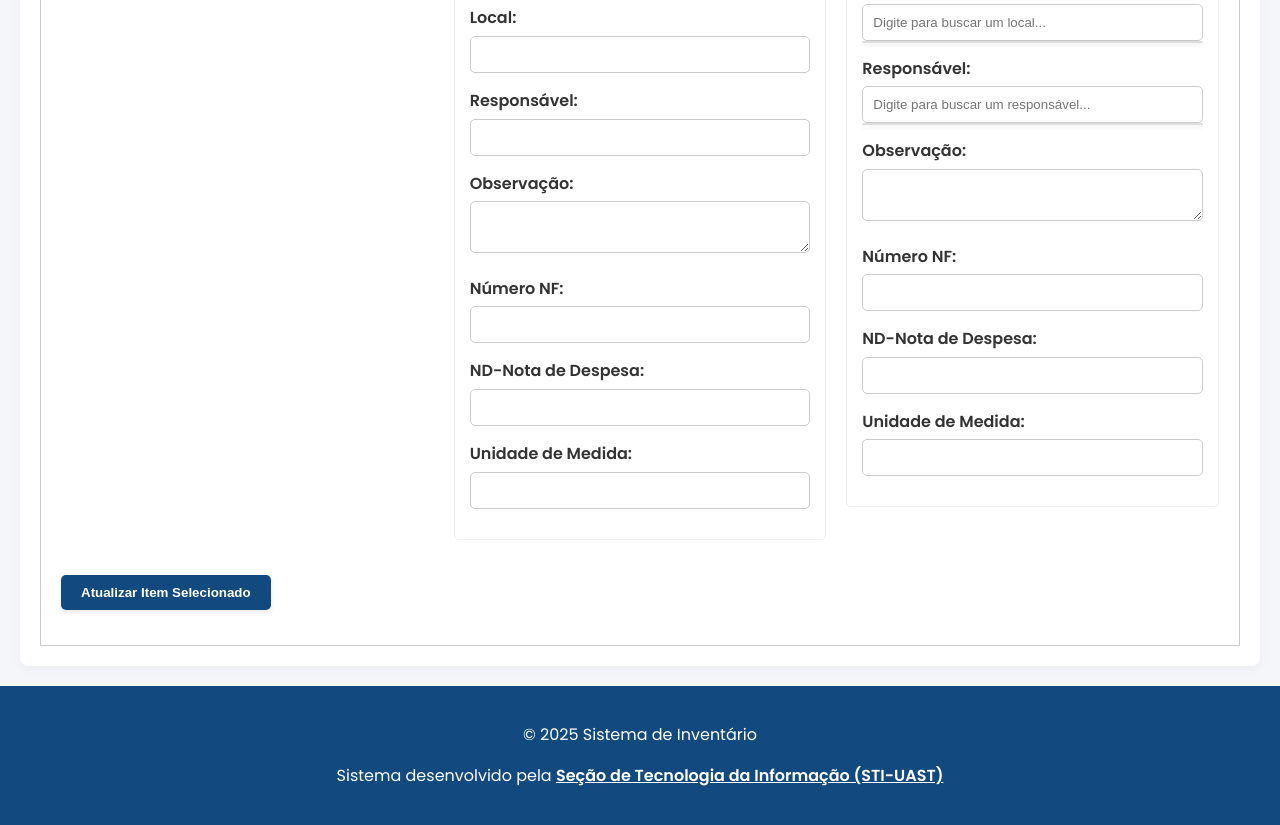
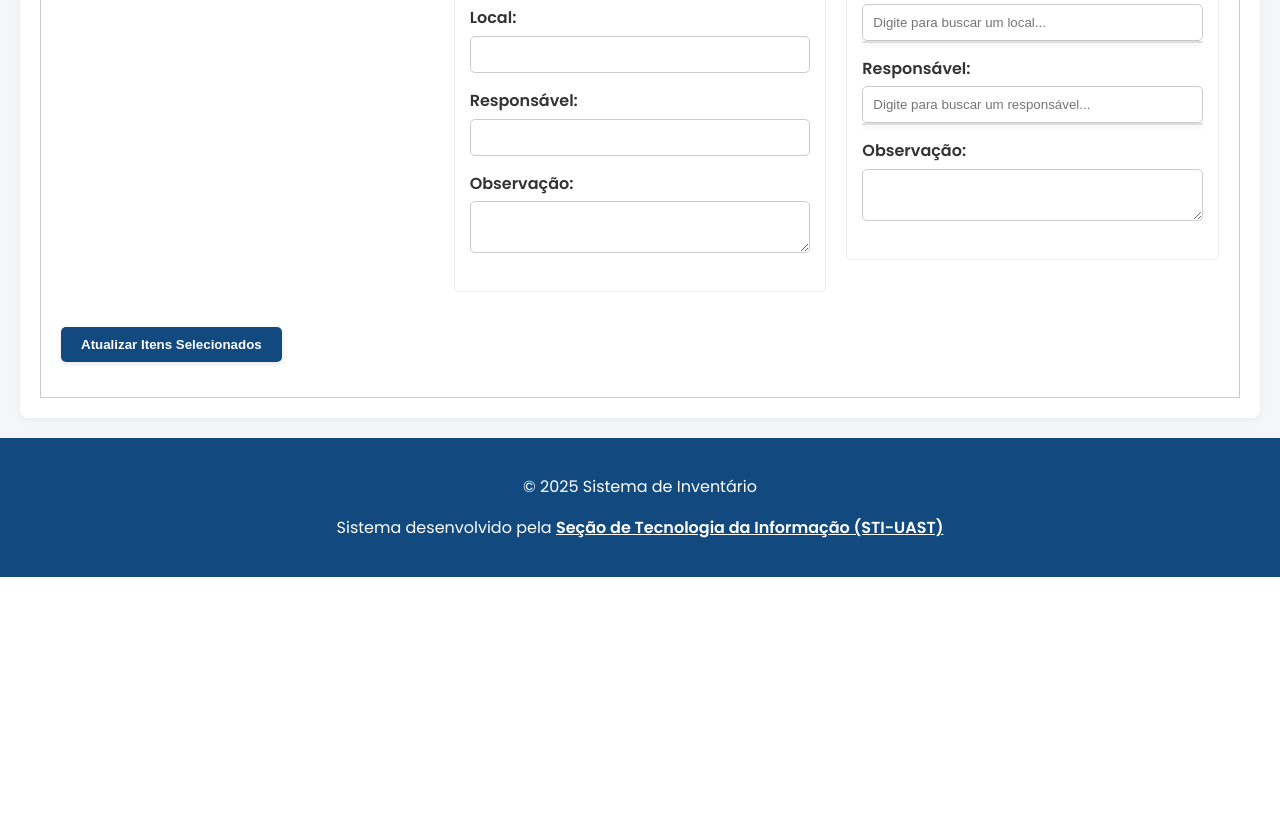
Before and after one commit to marcelobvasconcelos/inventario, a PHP site: page /patrimonio_add.php in a window 1280 px wide. Shown: the part 1468-2293 px from the top of the page. After the commit the page ends 2045 px from the top, so only its background shows below. Run offline with PHP 8.4, Linux system fonts and the light colour scheme; a user stored in the database is signed in; data comes from the database, SQL or seed files in the repository; tables that the repository leaves empty hold one stand-in row (values such as "Sample post").

Commit message:
Implementado seleção múltipla de itens para atualização e ajustes na visibilidade dos campos

```diff
--- a/patrimonio_add.php
+++ b/patrimonio_add.php
@@ -20,17 +20,12 @@ $data_emissao_empenho = isset($_POST['data_emissao_empenho']) ? $_POST['data_emi
 $fornecedor = isset($_POST['fornecedor']) ? $_POST['fornecedor'] : '';
 $cnpj_fornecedor = isset($_POST['cnpj_fornecedor']) ? $_POST['cnpj_fornecedor'] : '';
 $categoria = isset($_POST['categoria']) ? $_POST['categoria'] : '';
-$valor_nf = isset($_POST['valor_nf']) ? $_POST['valor_nf'] : '';
-$nd_nota_despesa = isset($_POST['nd_nota_despesa']) ? $_POST['nd_nota_despesa'] : '';
-$unidade_medida = isset($_POST['unidade_medida']) ? $_POST['unidade_medida'] : '';
 $valor = isset($_POST['valor']) ? $_POST['valor'] : '';
 
 // Variável para persistir o ID do empenho
 $empenho_id = isset($_POST['empenho_id']) ? $_POST['empenho_id'] : '';
 
 // Variáveis para a pesquisa avançada
-$search_empenho = isset($_POST['search_empenho']) ? $_POST['search_empenho'] : '';
-$search_valor_nf = isset($_POST['search_valor_nf']) ? $_POST['search_valor_nf'] : '';
 $advanced_search_results = [];
 
 // Determina a aba ativa
@@ -132,10 +127,7 @@ if($_SERVER["REQUEST_METHOD"] == "POST"){
                 data_emissao_empenho = IFNULL(?, data_emissao_empenho),
                 fornecedor = IFNULL(?, fornecedor),
                 cnpj_fornecedor = IFNULL(?, cnpj_fornecedor),
-                categoria = IFNULL(?, categoria),
-                valor_nf = IFNULL(?, valor_nf),
-                nd_nota_despesa = IFNULL(?, nd_nota_despesa),
-                unidade_medida = IFNULL(?, unidade_medida)
+                categoria = IFNULL(?, categoria)
             WHERE id = ?";
             $stmt_update = mysqli_prepare($link, $sql_update);
 
@@ -171,13 +163,9 @@ if($_SERVER["REQUEST_METHOD"] == "POST"){
                 $fornecedor = ($fornecedor === '' ? null : $fornecedor);
                 $cnpj_fornecedor = ($cnpj_fornecedor === '' ? null : $cnpj_fornecedor);
                 $categoria = ($categoria === '' ? null : $categoria);
-                $valor_nf_post = (isset($_POST['valor_nf']) && trim($_POST['valor_nf']) !== '' ? $_POST['valor_nf'] : null);
-                $nd_nota_despesa_post = (isset($_POST['nd_nota_despesa']) && trim($_POST['nd_nota_despesa']) !== '' ? $_POST['nd_nota_despesa'] : null);
-                $unidade_medida_post = (isset($_POST['unidade_medida']) && trim($_POST['unidade_medida']) !== '' ? $_POST['unidade_medida'] : null);
-
                 mysqli_stmt_bind_param(
                     $stmt_update,
-                    "ssssssssssssssssssssss",
+                    "sssssssssssssssssss",
                     $processo_documento,
                     $nome_item,
                     $descricao_detalhada,
@@ -196,9 +184,6 @@ if($_SERVER["REQUEST_METHOD"] == "POST"){
                     $fornecedor,
                     $cnpj_fornecedor,
                     $categoria,
-                    $valor_nf_post,
-                    $nd_nota_despesa_post,
-                    $unidade_medida_post,
                     $item_id
                 );
                 if(!mysqli_stmt_execute($stmt_update)){
@@ -246,16 +231,15 @@ if($_SERVER["REQUEST_METHOD"] == "POST"){
                 mysqli_stmt_close($stmt_empenho);
             }
 
-            $sql_insert = "INSERT INTO itens (nome, patrimonio_novo, local_id, responsavel_id, estado, observacao, descricao_detalhada, empenho_id, empenho, data_emissao_empenho, fornecedor, cnpj_fornecedor, categoria, valor_nf, nd_nota_despesa, unidade_medida, valor) VALUES (?, ?, ?, ?, ?, ?, ?, ?, ?, ?, ?, ?, ?, ?, ?, ?, ?)";
+            $sql_insert = "INSERT INTO itens (nome, patrimonio_novo, local_id, responsavel_id, estado, observacao, descricao_detalhada, empenho_id, empenho, data_emissao_empenho, fornecedor, cnpj_fornecedor, categoria) VALUES (?, ?, ?, ?, ?, ?, ?, ?, ?, ?, ?, ?, ?)";
             $stmt_insert = mysqli_prepare($link, $sql_insert);
 
             for($i = 0; $i < $quantidade; $i++){
                 $patrimonio_atual = $patrimonio_inicial + $i;
-                mysqli_stmt_bind_param($stmt_insert, "ssiiisssisssdsss",
+                mysqli_stmt_bind_param($stmt_insert, "ssiiisssisss",
                     $_POST['nome'], $patrimonio_atual, $_POST['local_id'], $_POST['responsavel_id'],
                     $_POST['estado'], $_POST['observacao'], $_POST['descricao_detalhada'], $empenho_id, $empenho_numero,
-                    $data_emissao_empenho, $fornecedor, $cnpj_fornecedor, $categoria, $_POST['valor_nf_bulk'],
-                    $_POST['nd_nota_despesa_bulk'], $_POST['unidade_medida_bulk'], $_POST['valor_bulk']
+                    $data_emissao_empenho, $fornecedor, $cnpj_fornecedor, $categoria
                 );
                 if(!mysqli_stmt_execute($stmt_insert)){
                     throw new Exception("Erro ao inserir item com patrimônio " . $patrimonio_atual . ". O patrimônio já existe?");
@@ -525,7 +509,7 @@ if($result_empenhos_update){
                     <tbody>
                     <?php foreach($itens as $item): ?>
                         <tr>
-                            <td><input type="radio" name="item_ids[]" value="<?php echo $item['id']; ?>" class="select-item-radio" onclick="loadItemDetails(<?php echo $item['id']; ?>)"></td>
+                            <td><input type="checkbox" name="item_ids[]" value="<?php echo $item['id']; ?>" class="select-item-checkbox" onchange="handleItemSelection()"></td>
                             <td><?php echo htmlspecialchars($item['nome']); ?></td>
                             <td><?php echo htmlspecialchars($item['patrimonio_novo']); ?></td>
                         </tr>
@@ -549,7 +533,7 @@ if($result_empenhos_update){
                                 data-data-emissao="<?php echo $empenho_item['data_emissao']; ?>"
                                 data-fornecedor="<?php echo htmlspecialchars($empenho_item['nome_fornecedor']); ?>"
                                 data-cnpj="<?php echo $empenho_item['cnpj_fornecedor']; ?>">
-                            <?php echo htmlspecialchars($empenho_item['numero_empenho'] . ' | ' . date('d/m/Y', strtotime($empenho_item['data_emissao'])) . ' | ' . $empenho_item['nome_fornecedor'] . ' | ' . $empenho_item['cnpj_fornecedor'] . ' | ' . $empenho_item['categoria_numero'] . ' - ' . $empenho_item['categoria_descricao']); ?>
+                            <?php echo htmlspecialchars($empenho_item['numero_empenho'] . ' | ' . date('d/m/Y', strtotime($empenho_item['data_emissao']))); ?>
                         </option>
                     <?php endforeach; ?>
                 </select></div>
@@ -576,9 +560,6 @@ if($result_empenhos_update){
                 <div><label>Local:</label><input type="text" id="current_local" readonly></div>
                 <div><label>Responsável:</label><input type="text" id="current_responsavel" readonly></div>
                 <div><label>Observação:</label><textarea id="current_observacao" readonly></textarea></div>
-                <div><label>Número NF:</label><input type="text" id="current_valor_nf" readonly></div>
-                <div><label>ND-Nota de Despesa:</label><input type="text" id="current_nd_nota_despesa" readonly></div>
-                <div><label>Unidade de Medida:</label><input type="text" id="current_unidade_medida" readonly></div>
             </div>
 
             <!-- Coluna 3: Campos para atualização -->
@@ -614,14 +595,11 @@ if($result_empenhos_update){
                         <div id="responsavel_suggestions_update" class="suggestions-list"></div>
                     </div>
                 </div>
-                <div id="edit_observacao"><label>Observação:</label><textarea name="observacao"><?php echo isset($_POST['observacao']) ? htmlspecialchars($_POST['observacao']) : ''; ?></textarea></div>
-                <div id="edit_valor_nf"><label>Número NF:</label><input type="text" name="valor_nf" value="<?php echo isset($_POST['valor_nf']) ? htmlspecialchars($_POST['valor_nf']) : ''; ?>"></div>
-                <div id="edit_nd_nota_despesa"><label>ND-Nota de Despesa:</label><input type="text" name="nd_nota_despesa" value="<?php echo isset($_POST['nd_nota_despesa']) ? htmlspecialchars($_POST['nd_nota_despesa']) : ''; ?>"></div>
-                <div id="edit_unidade_medida"><label>Unidade de Medida:</label><input type="text" name="unidade_medida" value="<?php echo isset($_POST['unidade_medida']) ? htmlspecialchars($_POST['unidade_medida']) : ''; ?>"></div>
+                <div><label>Observação:</label><textarea name="observacao"><?php echo isset($_POST['observacao']) ? htmlspecialchars($_POST['observacao']) : ''; ?></textarea></div>
             </div>
         </div>
         <div style="margin-top: 20px;">
-            <input type="submit" name="update_existing" id="btn_update_single" value="Atualizar Item Selecionado" class="btn-custom" disabled>
+            <input type="submit" name="update_existing" id="btn_update_single" value="Atualizar Itens Selecionados" class="btn-custom" disabled>
         </div>
     </form>
 </div>
@@ -644,7 +622,7 @@ if($result_empenhos_update){
                                     data-data-emissao="<?php echo $empenho_item['data_emissao']; ?>"
                                     data-fornecedor="<?php echo htmlspecialchars($empenho_item['nome_fornecedor']); ?>"
                                     data-cnpj="<?php echo $empenho_item['cnpj_fornecedor']; ?>">
-                                <?php echo htmlspecialchars($empenho_item['numero_empenho']); ?>
+                                <?php echo htmlspecialchars($empenho_item['numero_empenho'] . ' | ' . date('d/m/Y', strtotime($empenho_item['data_emissao']))); ?>
                             </option>
                         <?php endforeach; ?>
                     </select>
@@ -700,10 +678,6 @@ if($result_empenhos_update){
                 <div><label>Data Emissão Empenho:</label><input type="date" name="data_emissao_empenho_bulk" id="data_emissao_empenho_bulk" readonly></div>
                 <div><label>Fornecedor:</label><input type="text" name="fornecedor_bulk" id="fornecedor_bulk" readonly></div>
                 <div><label>CNPJ Fornecedor:</label><input type="text" name="cnpj_fornecedor_bulk" id="cnpj_fornecedor_bulk" readonly></div>
-                <div><label>Número NF:</label><input type="number" step="0.01" name="valor_nf_bulk"></div>
-                <div><label>ND-Nota de Despesa:</label><input type="text" name="nd_nota_despesa_bulk"></div>
-                <div><label>Unidade de Medida:</label><input type="text" name="unidade_medida_bulk"></div>
-                <div><label>Valor Unitário:</label><input type="number" step="0.01" name="valor_bulk"></div>
             </div>
         </div>
         <div style="margin-top: 20px;">
@@ -1054,11 +1028,12 @@ document.addEventListener('DOMContentLoaded', function() {
     if (searchResponsavelCreate && responsavelSuggestionsCreate && responsavelIdCreate) {
         setupAutocomplete(searchResponsavelCreate, responsavelSuggestionsCreate, responsavelIdCreate, 'api/search_usuarios.php');
     }
-// Habilita botão de atualizar ao selecionar um item
+// Habilita botão de atualizar ao selecionar um ou mais itens
     const btnUpdateSingle = document.getElementById('btn_update_single');
     document.addEventListener('change', function(e){
-        if (e.target && e.target.classList.contains('select-item-radio')){
-            if (btnUpdateSingle) btnUpdateSingle.disabled = false;
+        if (e.target && e.target.classList.contains('select-item-checkbox')){
+            const checkboxes = document.querySelectorAll('.select-item-checkbox:checked');
+            if (btnUpdateSingle) btnUpdateSingle.disabled = checkboxes.length === 0;
         }
     });
 
@@ -1074,28 +1049,26 @@ document.addEventListener('DOMContentLoaded', function() {
 
     function updateEditVisibility(data){
         // Campos: mostrar somente os que estiverem vazios no item atual
-        toggleEditField('edit_processo_documento', !data.processo_documento);
-        toggleEditField('edit_nome', !data.nome);
-        toggleEditField('edit_descricao_detalhada', !data.descricao_detalhada);
-        toggleEditField('edit_numero_serie', !data.numero_serie);
-        toggleEditField('edit_quantidade', !(data.quantidade && String(data.quantidade) !== '' && String(data.quantidade) !== '0'));
-        toggleEditField('edit_valor', !(data.valor && String(data.valor) !== ''));
-        toggleEditField('edit_nota_fiscal_documento', !data.nota_fiscal_documento);
-        toggleEditField('edit_data_entrada_aceitacao', !data.data_entrada_aceitacao);
-        toggleEditField('edit_estado', !data.estado);
-        toggleEditField('edit_local', !(data.local_id && String(data.local_id) !== '0'));
-        toggleEditField('edit_responsavel', !(data.responsavel_id && String(data.responsavel_id) !== '0'));
-        toggleEditField('edit_observacao', !data.observacao);
-        toggleEditField('edit_valor_nf', !data.valor_nf);
-        toggleEditField('edit_nd_nota_despesa', !data.nd_nota_despesa);
-        toggleEditField('edit_unidade_medida', !data.unidade_medida);
-        // Empenho e detalhes da aquisição também apenas se não houver valores
-        toggleEditField('edit_empenho_select', !(data.empenho_id && String(data.empenho_id) !== '0'));
-        toggleEditField('edit_acq_categoria', !data.categoria);
-        toggleEditField('edit_acq_empenho', !data.empenho);
-        toggleEditField('edit_acq_data_emissao', !data.data_emissao_empenho);
-        toggleEditField('edit_acq_fornecedor', !data.fornecedor);
-        toggleEditField('edit_acq_cnpj', !data.cnpj_fornecedor);
+        // Permitir sempre a alteração de todos os campos
+        toggleEditField('edit_processo_documento', true);
+        toggleEditField('edit_nome', true);
+        toggleEditField('edit_descricao_detalhada', true);
+        toggleEditField('edit_numero_serie', true);
+        toggleEditField('edit_quantidade', true);
+        toggleEditField('edit_valor', true);
+        toggleEditField('edit_nota_fiscal_documento', true);
+        toggleEditField('edit_data_entrada_aceitacao', true);
+        toggleEditField('edit_estado', true);
+        toggleEditField('edit_local', true);
+        toggleEditField('edit_responsavel', true);
+        toggleEditField('edit_observacao', true);
+        // Empenho e detalhes da aquisição também sempre visíveis
+        toggleEditField('edit_empenho_select', true);
+        toggleEditField('edit_acq_categoria', true);
+        toggleEditField('edit_acq_empenho', true);
+        toggleEditField('edit_acq_data_emissao', true);
+        toggleEditField('edit_acq_fornecedor', true);
+        toggleEditField('edit_acq_cnpj', true);
     }
 
     // Carrega detalhes do item selecionado e preenche o formulário
@@ -1125,9 +1098,6 @@ document.addEventListener('DOMContentLoaded', function() {
                 setVal('nota_fiscal_documento', data.nota_fiscal_documento);
                 setVal('data_entrada_aceitacao', data.data_entrada_aceitacao);
                 setVal('observacao', data.observacao);
-                setVal('valor_nf', data.valor_nf);
-                setVal('nd_nota_despesa', data.nd_nota_despesa);
-                setVal('unidade_medida', data.unidade_medida);
 
                 // Patrimônio (somente exibição)
                 const patr = document.getElementById('patrimonio_display_update');
@@ -1154,7 +1124,8 @@ document.addEventListener('DOMContentLoaded', function() {
                 const empSelect = document.getElementById('empenho_id_update');
                 if (empSelect) {
                     empSelect.value = data.empenho_id || '';
-                    empSelect.disabled = !!(data.empenho_id && String(data.empenho_id) !== '0');
+                    // Permitir sempre a alteração do empenho
+                    empSelect.disabled = false;
                 }
                 // Preencher campos de empenho com os dados atuais do item
                 setVal('empenho', data.empenho);
@@ -1172,14 +1143,49 @@ document.addEventListener('DOMContentLoaded', function() {
                 setCurrent('current_data_entrada_aceitacao', data.data_entrada_aceitacao);
                 setCurrent('current_estado', data.estado);
                 setCurrent('current_observacao', data.observacao);
-                setCurrent('current_valor_nf', data.valor_nf);
-                setCurrent('current_nd_nota_despesa', data.nd_nota_despesa);
-                setCurrent('current_unidade_medida', data.unidade_medida);
 
                 updateEditVisibility(data);
                 if (btnUpdateSingle) btnUpdateSingle.disabled = false;
             })
             .catch(err => console.error('Erro ao carregar detalhes do item:', err));
+    };
+
+    // Função para lidar com a seleção de múltiplos itens
+    window.handleItemSelection = function() {
+        const checkboxes = document.querySelectorAll('.select-item-checkbox:checked');
+        if (btnUpdateSingle) btnUpdateSingle.disabled = checkboxes.length === 0;
+
+        // Se apenas um item estiver selecionado, carregar seus detalhes
+        if (checkboxes.length === 1) {
+            const itemId = checkboxes[0].value;
+            loadItemDetails(itemId);
+        } else {
+            // Se nenhum ou múltiplos itens estiverem selecionados, limpar os campos
+            clearItemDetails();
+        }
+    };
+
+    // Função para limpar os campos de detalhes do item
+    window.clearItemDetails = function() {
+        // Limpar campos de entrada
+        const inputs = document.querySelectorAll('.form-section input, .form-section textarea, .form-section select');
+        inputs.forEach(input => {
+            if (input.type === 'checkbox' || input.type === 'radio') return;
+            if (input.id.startsWith('current_')) return; // Não limpar campos "Dados atuais"
+            input.value = '';
+        });
+
+        // Resetar selects
+        const selects = document.querySelectorAll('.form-section select');
+        selects.forEach(select => {
+            select.selectedIndex = 0;
+        });
+
+        // Limpar campos "Dados atuais"
+        const currentFields = document.querySelectorAll('[id^="current_"]');
+        currentFields.forEach(field => {
+            field.value = '';
+        });
     };
 });
 </script>
```
